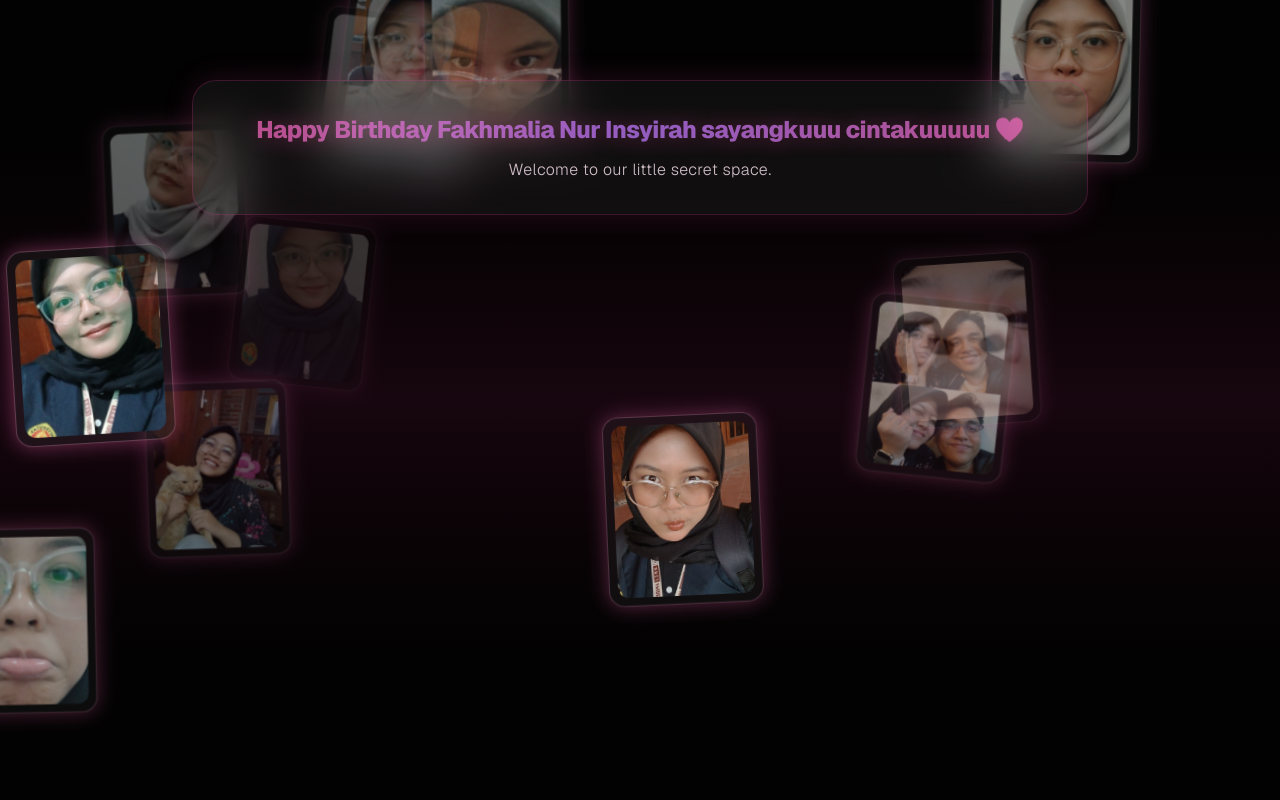
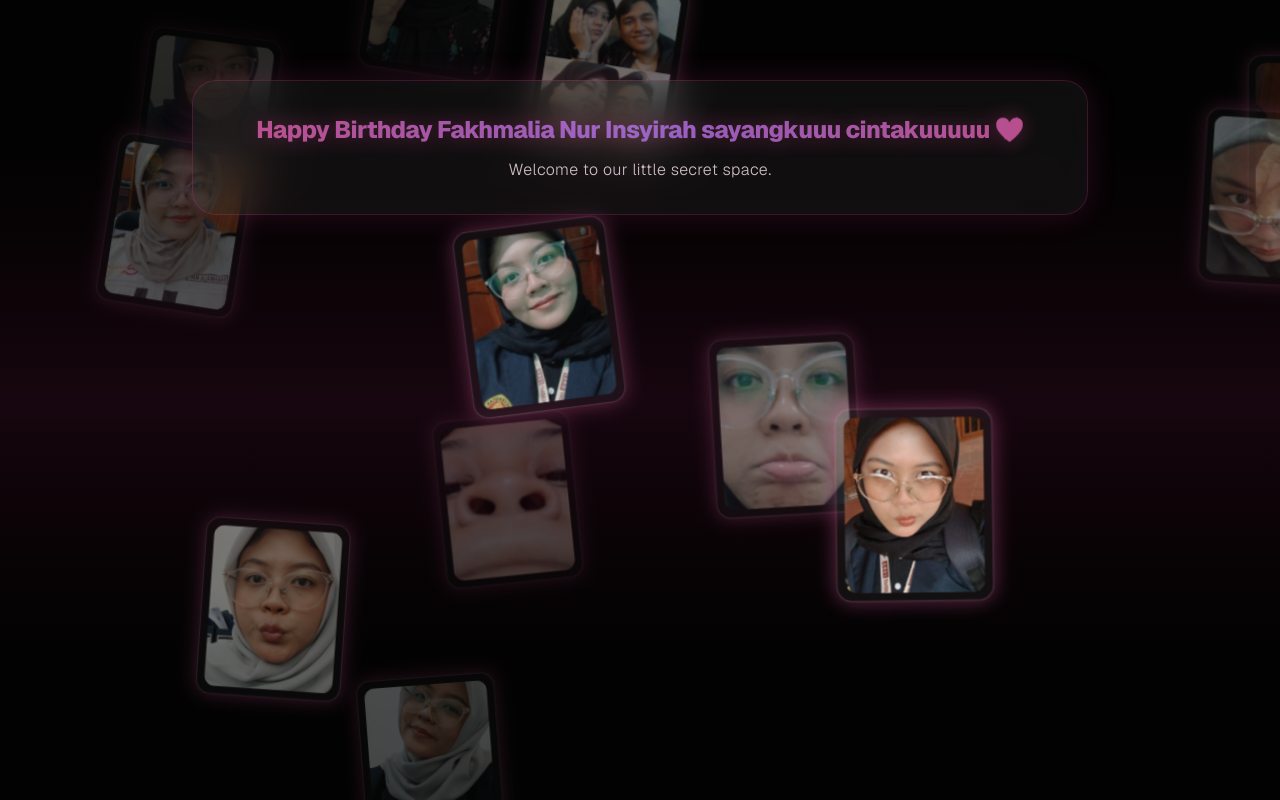
Before and after one commit to naufal-backup/naufal-backup.github.io, a Next.js app: page /secret/SuccessPage in a window 1280 px wide. Built offline with nearby package versions, Linux system fonts and the light colour scheme.

Commit message:
feat: distribute photos evenly across the screen

```diff
--- a/src/app/secret/SuccessPage/FloatingGallery.js
+++ b/src/app/secret/SuccessPage/FloatingGallery.js
@@ -18,12 +18,21 @@ export default function FloatingGallery({ images }) {
   return (
     <div className="absolute inset-0 pointer-events-none overflow-hidden z-0">
       {images.map((img, i) => {
-        // Randomize initial position keeping them mostly inside the view
-        const startX = Math.random() * (windowSize.width - 200);
-        const startY = Math.random() * (windowSize.height - 250);
+        // Determine grid layout for even spreading
+        const cols = Math.max(2, Math.ceil(Math.sqrt(images.length * (windowSize.width / windowSize.height))));
+        const rows = Math.ceil(images.length / cols);
+        const cellWidth = windowSize.width / cols;
+        const cellHeight = windowSize.height / rows;
+
+        const col = i % cols;
+        const row = Math.floor(i / cols);
+
+        // Position evenly with some randomness within their cell
+        const startX = (col * cellWidth) + (Math.random() * (cellWidth * 0.6));
+        const startY = (row * cellHeight) + (Math.random() * (cellHeight * 0.6));
 
         // Randomize animation parameters
-        const duration = 20 + Math.random() * 20;
+        const duration = 25 + Math.random() * 25;
         const delay = Math.random() * -20; // negative delay so it starts mid-animation
 
         return (
@@ -35,9 +44,9 @@ export default function FloatingGallery({ images }) {
             animate={{
               opacity: 1,
               scale: 1,
-              x: [0, Math.random() * 300 - 150, Math.random() * 300 - 150, 0],
-              y: [0, Math.random() * 300 - 150, Math.random() * 300 - 150, 0],
-              rotate: [Math.random() * 10 - 5, Math.random() * 20 - 10, Math.random() * -20 + 10, Math.random() * 10 - 5],
+              x: [0, Math.random() * 500 - 250, Math.random() * 500 - 250, 0],
+              y: [0, Math.random() * 500 - 250, Math.random() * 500 - 250, 0],
+              rotate: [Math.random() * 10 - 5, Math.random() * 30 - 15, Math.random() * -30 + 15, Math.random() * 10 - 5],
             }}
             transition={{
               duration: duration,
```
